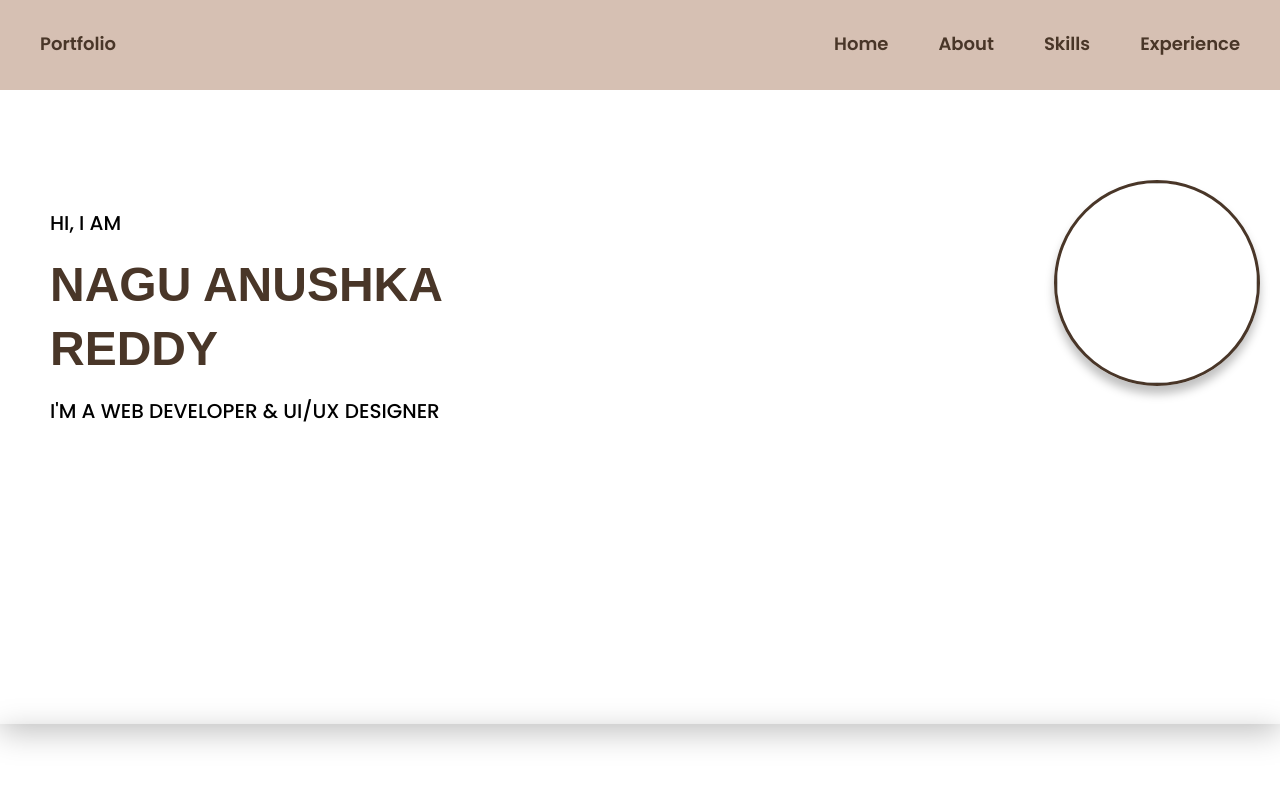
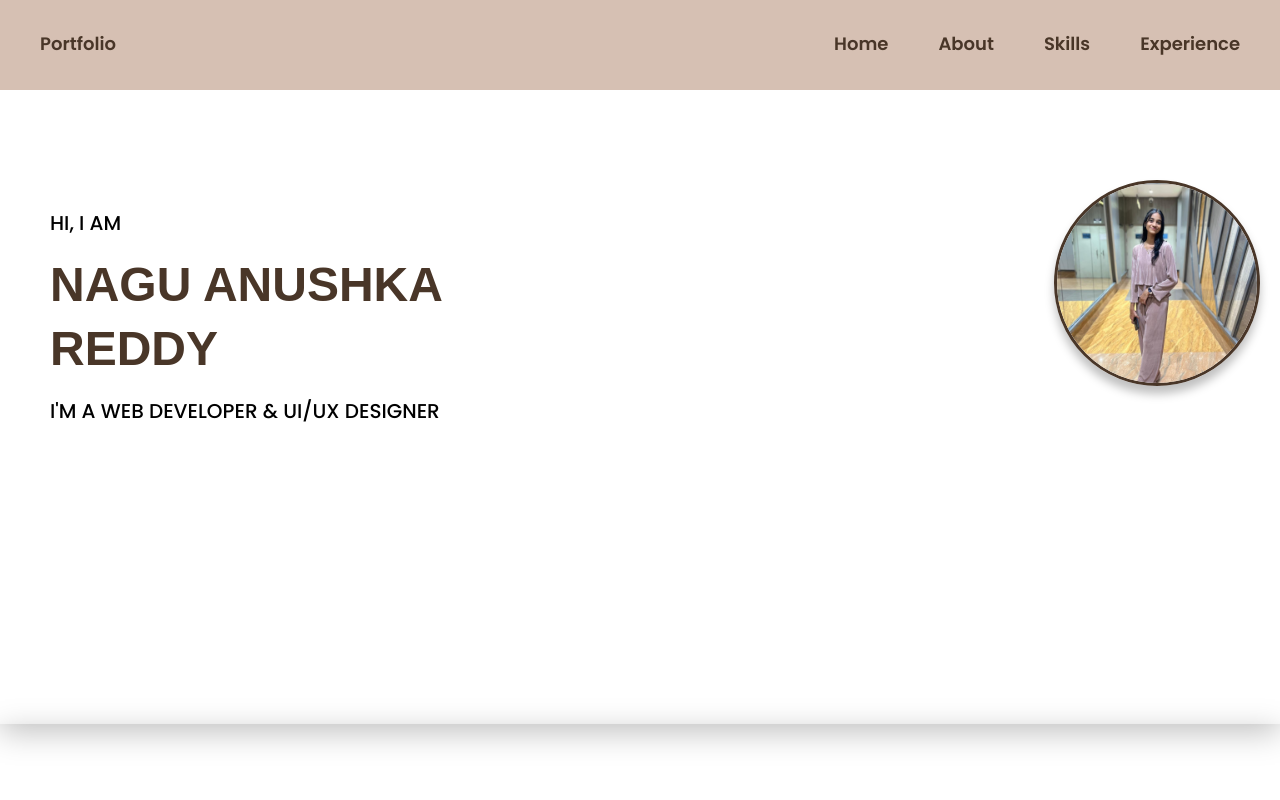
Before and after one commit to anushka-nagu/anushka-nagu.github.io, a plain HTML site: page index.html in a window 1280 px wide. Shown: the top 800 px of the page. Drawn offline with Linux system fonts and the light colour scheme; a web font is replaced by a local one.

Commit message:
added portfolio picture

```diff
--- a/index.html
+++ b/index.html
@@ -1,14 +1,20 @@
 <!DOCTYPE html>
 <html lang="en">
+
 <head>
     <meta charset="UTF-8">
     <meta name="viewport" content="width=device-width, initial-scale=1.0">
     <title>Portfolio</title>
-    <link href="https://fonts.googleapis.com/css2?family=Kavoon&family=Montserrat:ital,wght@0,100..900;1,100..900&family=Poppins:ital,wght@0,100;0,200;0,300;0,400;0,500;0,600;0,700;0,800;0,900;1,100;1,200;1,300;1,400;1,500;1,600;1,700;1,800;1,900&family=Raleway:ital,wght@0,100..900;1,100..900&family=Roboto:ital,wght@0,100..900;1,100..900&display=swap" rel="stylesheet">
-    <link href="https://fonts.googleapis.com/css2?family=Montserrat:ital,wght@0,100..900;1,100..900&family=Poppins:ital,wght@0,100;0,200;0,300;0,400;0,500;0,600;0,700;0,800;0,900;1,100;1,200;1,300;1,400;1,500;1,600;1,700;1,800;1,900&family=Raleway:ital,wght@0,100..900;1,100..900&family=Roboto:ital,wght@0,100..900;1,100..900&display=swap" rel="stylesheet">
+    <link
+        href="https://fonts.googleapis.com/css2?family=Kavoon&family=Montserrat:ital,wght@0,100..900;1,100..900&family=Poppins:ital,wght@0,100;0,200;0,300;0,400;0,500;0,600;0,700;0,800;0,900;1,100;1,200;1,300;1,400;1,500;1,600;1,700;1,800;1,900&family=Raleway:ital,wght@0,100..900;1,100..900&family=Roboto:ital,wght@0,100..900;1,100..900&display=swap"
+        rel="stylesheet">
+    <link
+        href="https://fonts.googleapis.com/css2?family=Montserrat:ital,wght@0,100..900;1,100..900&family=Poppins:ital,wght@0,100;0,200;0,300;0,400;0,500;0,600;0,700;0,800;0,900;1,100;1,200;1,300;1,400;1,500;1,600;1,700;1,800;1,900&family=Raleway:ital,wght@0,100..900;1,100..900&family=Roboto:ital,wght@0,100..900;1,100..900&display=swap"
+        rel="stylesheet">
     <link rel="stylesheet" href="https://cdnjs.cloudflare.com/ajax/libs/font-awesome/6.4.2/css/all.min.css">
     <link rel="stylesheet" href="website.css">
 </head>
+
 <body>
 
     <!--Navigation bar-->
@@ -26,7 +32,7 @@
 
     <section id="home">
 
-    <img src="Portfolio website\portfolio1 pic.jpg">
+        <img src="portfolio1 pic.jpg">
         <h5>HI, I AM</h5>
         <h1>NAGU ANUSHKA</h1>
         <h1>REDDY</h1>
@@ -92,4 +98,5 @@
 
 
 </body>
+
 </html>
```
Lines whose indentation alone changed are shown as unchanged.
